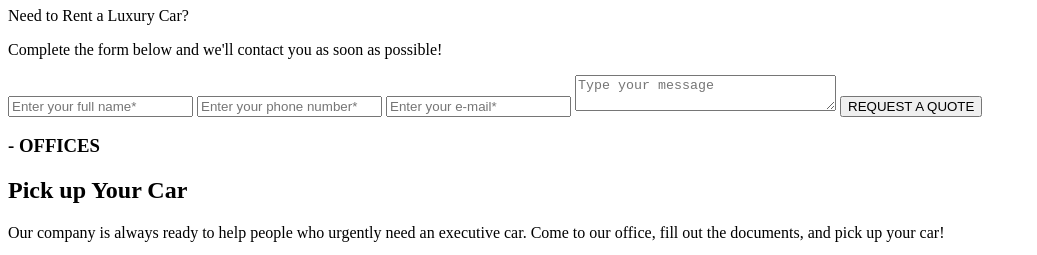
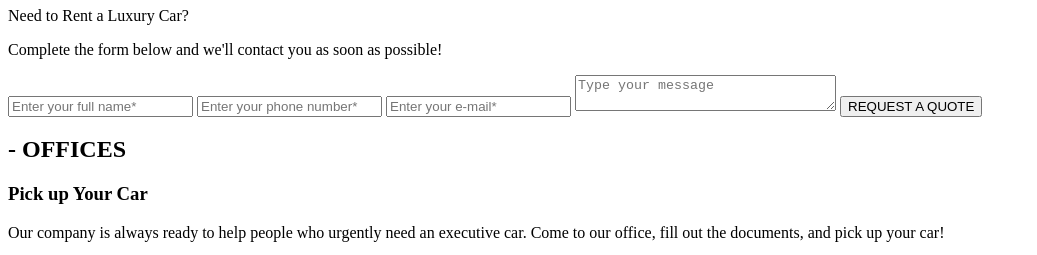
Before and after one commit to andrii-1981/Cars3, a plain HTML site: page index.html in a window 1280 px wide. Shown: the part 5120-5375 px from the top of the page, without its empty margins (0-1037 px from the left). Drawn offline with Linux system fonts and the light colour scheme; files whose address does not match are found by name.

Commit message:
Change h

```diff
--- a/index.html
+++ b/index.html
@@ -249,13 +249,9 @@
 
         <!--Sofia-->
         <section class="offices">
-            <div class="title">
-                <h3 class="title">- OFFICES</h3>
-            </div>
-            <div class="title">
-                <h1 class="title">Pick up Your Car</h1>
-            </div>
-            <p class="title">
+                <h2 class="offices__title">- OFFICES</h2>
+                <h3 class="officts__text">Pick up Your Car</h3>
+            <p class="content__text">
                 Our company is always ready to help people who urgently need an executive car. Come to our office, fill
                 out the documents, and pick up your car!
             </p>
```
